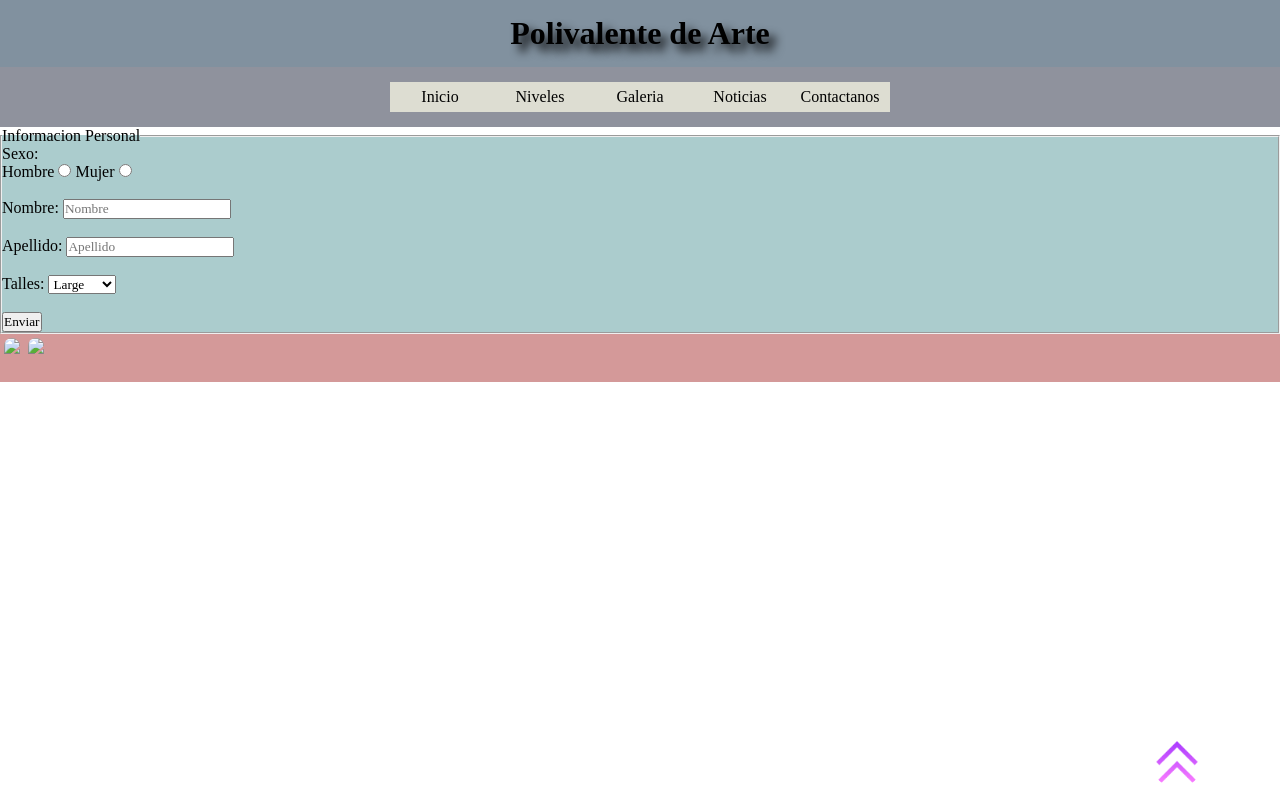
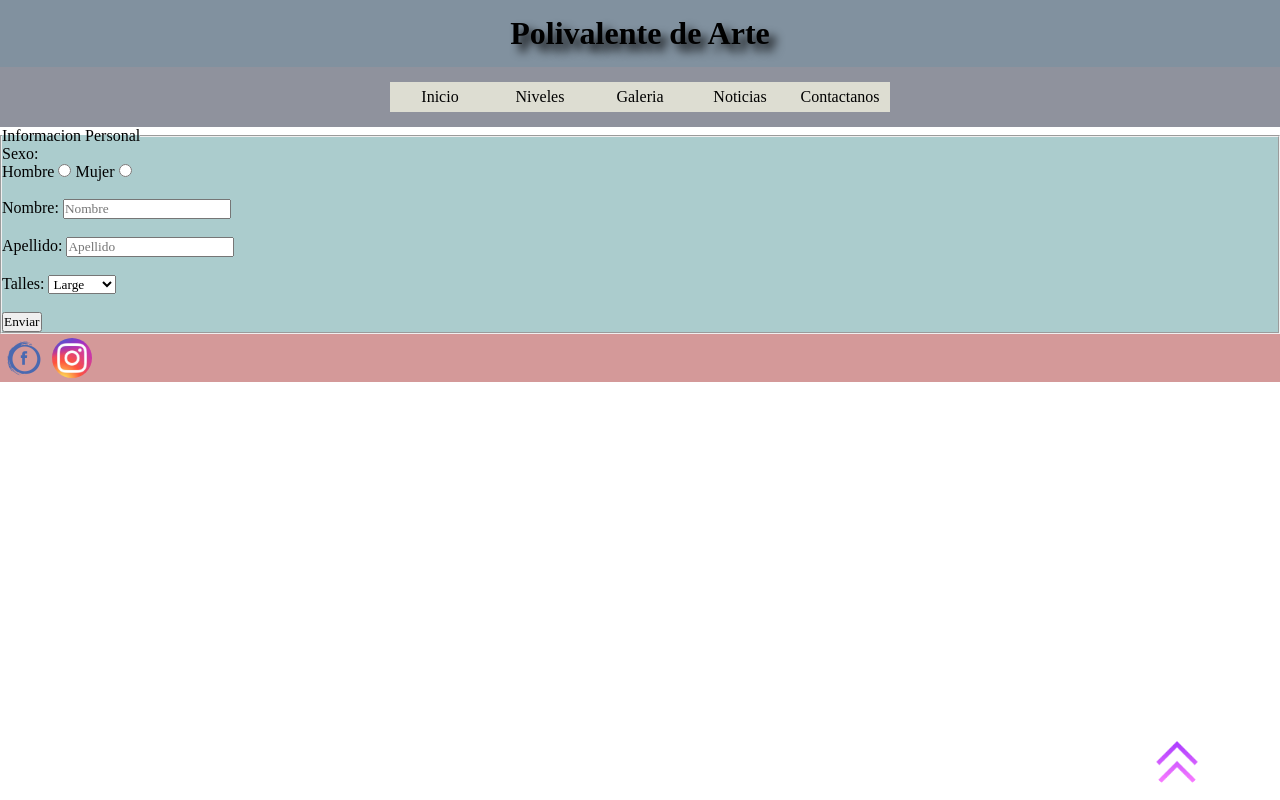
Before and after one commit to IgnacioTosini/CoderCurso, a plain HTML site: page contactos.html in a window 1280 px wide. Drawn offline with Linux system fonts and the light colour scheme.

Commit message:
modificacion logos

```diff
--- a/contactos.html
+++ b/contactos.html
@@ -67,8 +67,8 @@
 
     <footer>
         <ul class="redesSociales">
-            <a target="_blank" href="https://www.facebook.com/PolivalentedeArteMdq"><img class="logos" src="logoFacebook.png"> </a>
-            <a target="_blank" href="https://www.instagram.com/polivalentemdp.oficial/"><img class="logos" src="logoIg.jpg"></a>
+            <a target="_blank" href="https://www.facebook.com/PolivalentedeArteMdq"><img class="logos" src="img/logoFacebook.png"> </a>
+            <a target="_blank" href="https://www.instagram.com/polivalentemdp.oficial/"><img class="logos" src="img/logoIg.jpg"></a>
         </ul>
 
         <div class="contenedorFlechaArriba">
```
Also changed, not shown: galeriaDeFotos.html (+2 -2 lines), index.html (+2 -2 lines), niveles.html (+2 -2 lines), noticias.html (+2 -2 lines).
